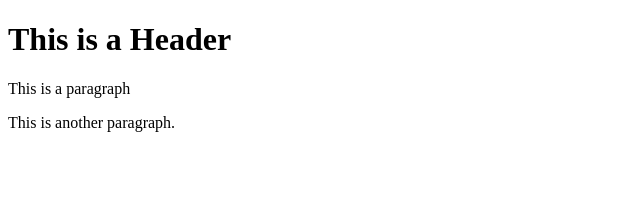
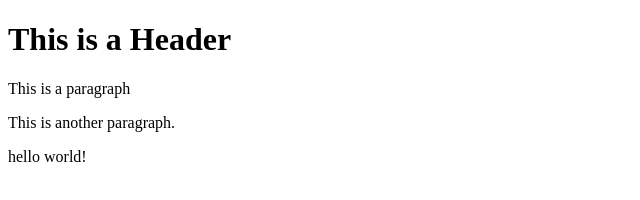
Before and after one commit to anguyen0125/git-test, a website: page index.html in a window 1280 px wide. Shown: the whole page, without its empty margins (0-640 px from the left). Drawn offline with Linux system fonts and the light colour scheme.

Commit message:
Fourth commit

```diff
--- a/index.html
+++ b/index.html
@@ -4,5 +4,6 @@
       <h1>This is a Header</h1>
       <p>This is a paragraph</p>
       <p>This is another paragraph.</p>
+      hello world!
    </body>
 </html>
```
Also changed, not shown: package.json (added, +25 -0 lines), 2 other files.
